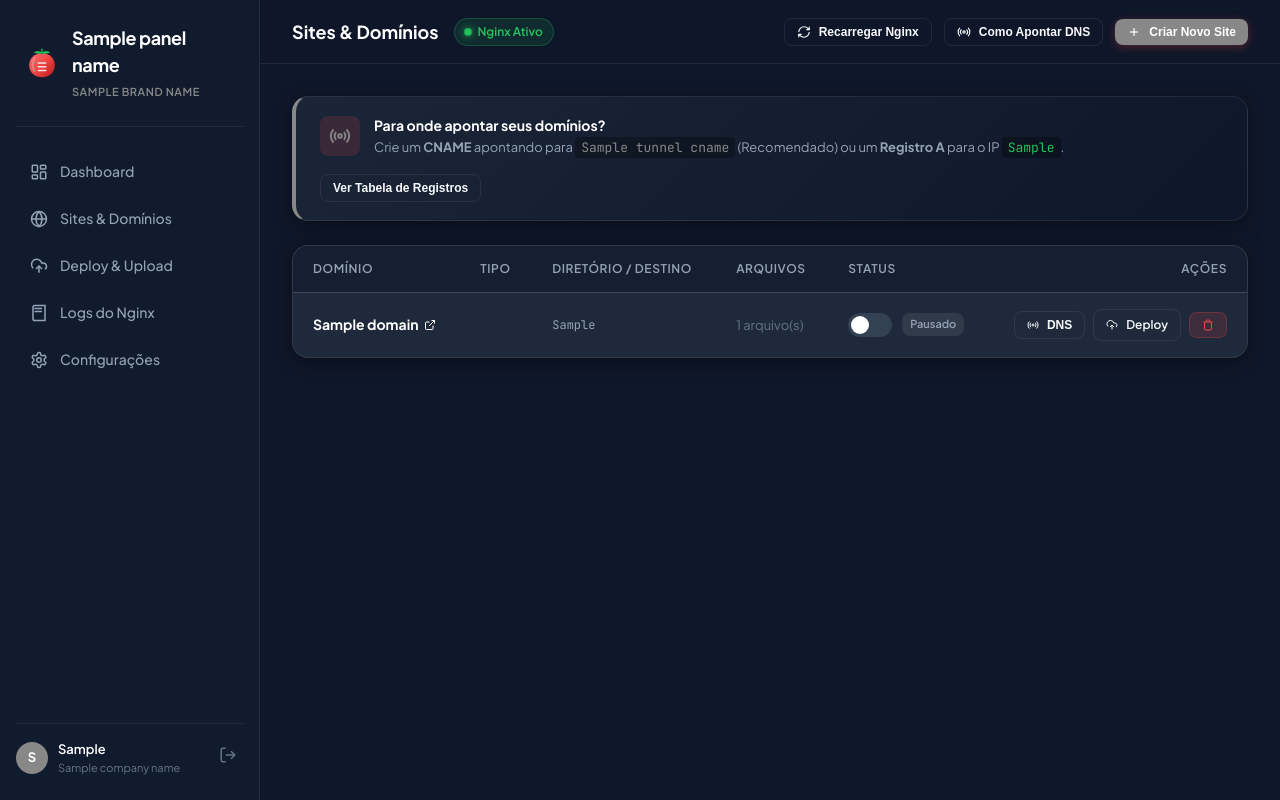
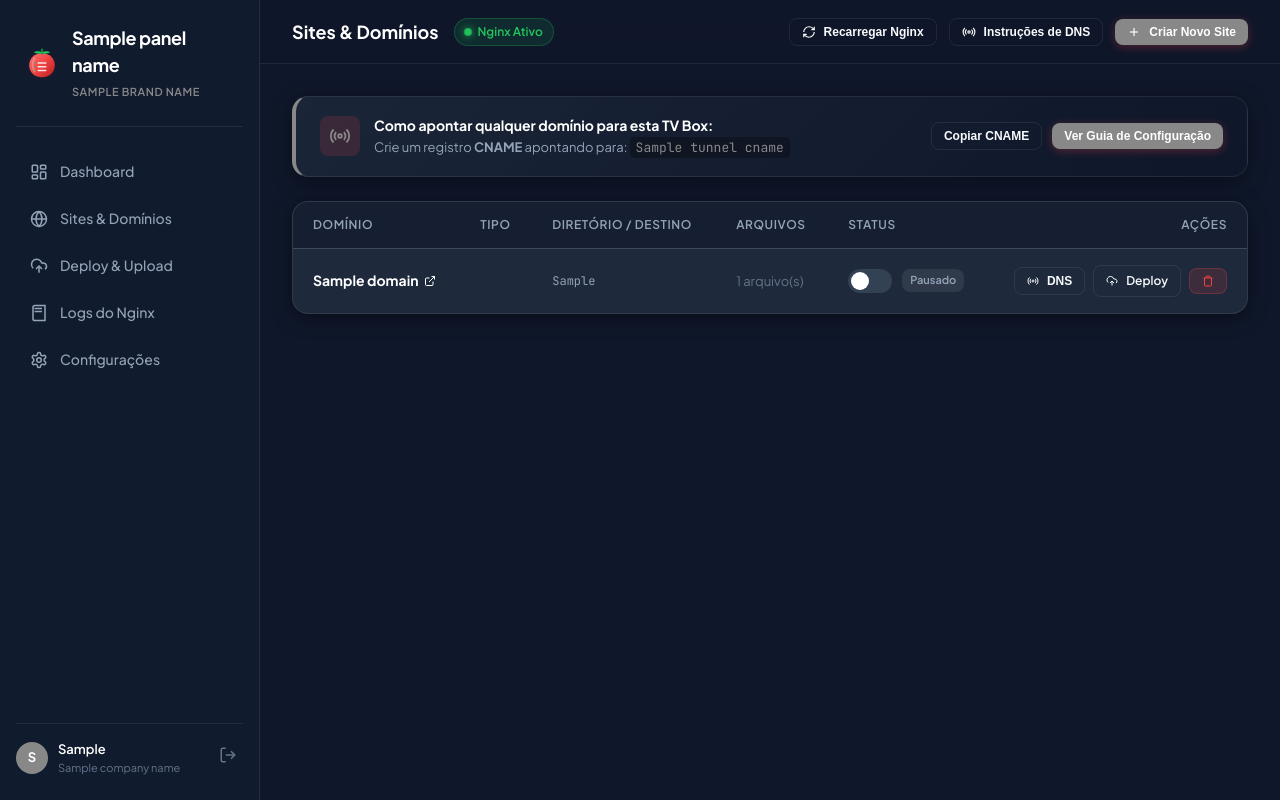
Before and after one commit to rindermaster/tomate-cp, a Python web app: template app/templates/sites.html in a window 1280 px wide. Run offline with Jinja, Linux system fonts and the light colour scheme; the template is opened without the code that fills it: most values are stand-ins (such as "Sample title", 1, 10 or a date in 2020).

Commit message:
fix: remove dynamic residential IP from DNS instructions in favor of pure Cloudflare CNAME

```diff
--- a/app/templates/settings.html
+++ b/app/templates/settings.html
@@ -76,8 +76,8 @@
             </div>
             <div style="display: flex; flex-direction: column; gap: 12px; font-size: 13px;">
                 <div>
-                    <span style="color: var(--color-text-subtle); display: block; font-size: 11px; text-transform: uppercase;">IP Público (Internet)</span>
-                    <strong style="color: var(--color-accent); font-family: var(--font-mono);">{{ public_ip }}</strong>
+                    <span style="color: var(--color-text-subtle); display: block; font-size: 11px; text-transform: uppercase;">Túnel de Conexão</span>
+                    <span class="badge badge-success">Cloudflare Tunnel Ativo</span>
                 </div>
                 <div>
                     <span style="color: var(--color-text-subtle); display: block; font-size: 11px; text-transform: uppercase;">IP Local (Rede Interna)</span>
--- a/app/templates/sites.html
+++ b/app/templates/sites.html
@@ -6,7 +6,7 @@
 {% block header_actions %}
 <button class="btn btn-outline btn-sm" onclick="openDnsModal('')" title="Instruções gerais de apontamento DNS">
     <svg width="14" height="14" fill="none" stroke="currentColor" stroke-width="2" viewBox="0 0 24 24"><path d="M4.9 19.1C1 15.2 1 8.8 4.9 4.9"/><path d="M7.8 16.2c-2.3-2.3-2.3-6.1 0-8.5"/><circle cx="12" cy="12" r="2"/><path d="M16.2 7.8c2.3 2.3 2.3 6.1 0 8.5"/><path d="M19.1 4.9C23 8.8 23 15.1 19.1 19"/></svg>
-    Como Apontar DNS
+    Instruções de DNS
 </button>
 <button class="btn btn-primary btn-sm" onclick="openModal('modal-create-site')">
     <svg width="14" height="14" fill="none" stroke="currentColor" stroke-width="2" viewBox="0 0 24 24"><line x1="12" y1="5" x2="12" y2="19"/><line x1="5" y1="12" x2="19" y2="12"/></svg>
@@ -15,7 +15,7 @@
 {% endblock %}
 
 {% block content %}
-<!-- DNS Quick Banner -->
+<!-- DNS Quick Banner (100% Cloudflare Tunnel - No Residential IP) -->
 <div class="bento-card" style="margin-bottom: 24px; padding: 18px 24px; background: linear-gradient(135deg, rgba(30, 41, 59, 0.8), rgba(15, 23, 42, 0.9)); border-left: 4px solid var(--color-primary);">
     <div style="display: flex; align-items: center; justify-content: space-between; flex-wrap: wrap; gap: 16px;">
         <div style="display: flex; align-items: center; gap: 14px;">
@@ -23,15 +23,20 @@
                 <svg width="22" height="22" fill="none" stroke="currentColor" stroke-width="2" viewBox="0 0 24 24"><path d="M4.9 19.1C1 15.2 1 8.8 4.9 4.9"/><path d="M7.8 16.2c-2.3-2.3-2.3-6.1 0-8.5"/><circle cx="12" cy="12" r="2"/><path d="M16.2 7.8c2.3 2.3 2.3 6.1 0 8.5"/><path d="M19.1 4.9C23 8.8 23 15.1 19.1 19"/></svg>
             </div>
             <div>
-                <h4 style="font-size: 14px; font-weight: 700; color: #FFFFFF; margin-bottom: 2px;">Para onde apontar seus domínios?</h4>
+                <h4 style="font-size: 14px; font-weight: 700; color: #FFFFFF; margin-bottom: 2px;">Como apontar qualquer domínio para esta TV Box:</h4>
                 <p style="font-size: 13px; color: var(--color-text-muted);">
-                    Crie um <strong>CNAME</strong> apontando para <code style="color: var(--color-primary); background: rgba(0,0,0,0.3); padding: 2px 6px; border-radius: 4px; font-family: var(--font-mono);">{{ tunnel_cname }}</code> (Recomendado) ou um <strong>Registro A</strong> para o IP <code style="color: var(--color-accent); background: rgba(0,0,0,0.3); padding: 2px 6px; border-radius: 4px; font-family: var(--font-mono);">{{ public_ip }}</code>.
+                    Crie um registro <strong>CNAME</strong> apontando para: <code style="color: var(--color-primary); background: rgba(0,0,0,0.3); padding: 2px 6px; border-radius: 4px; font-family: var(--font-mono);">{{ tunnel_cname }}</code>
                 </p>
             </div>
         </div>
-        <button class="btn btn-outline btn-sm" onclick="openDnsModal('')">
-            Ver Tabela de Registros
-        </button>
+        <div style="display: flex; align-items: center; gap: 10px;">
+            <button class="btn btn-outline btn-sm" onclick="copyText('{{ tunnel_cname }}', 'CNAME copiado para a área de transferência!')">
+                Copiar CNAME
+            </button>
+            <button class="btn btn-primary btn-sm" onclick="openDnsModal('')">
+                Ver Guia de Configuração
+            </button>
+        </div>
     </div>
 </div>
 
@@ -120,7 +125,7 @@
     </table>
 </div>
 
-<!-- Modal: Instruções de DNS -->
+<!-- Modal: Instruções de DNS (Cloudflare Tunnel CNAME) -->
 <div id="modal-dns" class="modal-overlay">
     <div class="modal-card" style="max-width: 620px;">
         <div class="modal-header">
@@ -129,23 +134,27 @@
         </div>
         <div class="modal-body">
             <p style="font-size: 13px; color: var(--color-text-muted); margin-bottom: 18px;">
-                Para que o seu domínio responda neste servidor, acesse a zona DNS do seu provedor (Cloudflare, Registro.br, GoDaddy, Hostinger, etc.) e adicione um dos registros abaixo:
+                Para que o seu domínio funcione neste mini servidor, acesse o painel onde você gerencia o DNS (Cloudflare, Registro.br, Hostinger, GoDaddy, etc.) e adicione o seguinte registro <strong>CNAME</strong>:
             </p>
 
-            <!-- Option 1: CNAME -->
-            <div style="background: rgba(15, 23, 42, 0.6); border: 1px solid var(--color-border); border-left: 4px solid var(--color-primary); border-radius: var(--radius-sm); padding: 14px; margin-bottom: 14px;">
-                <div style="display: flex; align-items: center; justify-content: space-between; margin-bottom: 8px;">
-                    <strong style="color: #FFFFFF; font-size: 13px;">Opção 1: Cloudflare Tunnel (Recomendado)</strong>
-                    <span class="badge badge-success">Sem abrir portas + SSL Grátis</span>
+            <!-- CNAME Details Card -->
+            <div style="background: rgba(15, 23, 42, 0.7); border: 1px solid var(--color-border); border-left: 4px solid var(--color-primary); border-radius: var(--radius-sm); padding: 18px; margin-bottom: 16px;">
+                <div style="display: flex; align-items: center; justify-content: space-between; margin-bottom: 12px;">
+                    <div style="display: flex; align-items: center; gap: 8px;">
+                        <span class="badge badge-success">Registro CNAME Seguro</span>
+                        <strong style="color: #FFFFFF; font-size: 13px;">Túnel Cloudflare</strong>
+                    </div>
+                    <span style="font-size: 11px; color: var(--color-text-subtle);">Independe de IP Fixo</span>
                 </div>
-                <div style="display: grid; grid-template-columns: 80px 100px 1fr 60px; gap: 8px; font-size: 12px; align-items: center; font-family: var(--font-mono);">
-                    <div style="color: var(--color-text-subtle);">Tipo:</div>
-                    <div style="color: var(--color-text-subtle);">Nome / Host:</div>
-                    <div style="color: var(--color-text-subtle);">Destino / Valor:</div>
+
+                <div style="display: grid; grid-template-columns: 90px 110px 1fr 65px; gap: 8px; font-size: 12px; align-items: center; font-family: var(--font-mono);">
+                    <div style="color: var(--color-text-subtle); text-transform: uppercase;">Tipo:</div>
+                    <div style="color: var(--color-text-subtle); text-transform: uppercase;">Nome / Host:</div>
+                    <div style="color: var(--color-text-subtle); text-transform: uppercase;">Destino / Valor:</div>
                     <div></div>
 
-                    <div><strong style="color: #FFFFFF;">CNAME</strong></div>
-                    <div id="dns-cname-host">@</div>
+                    <div><strong style="color: #FFFFFF; font-size: 13px;">CNAME</strong></div>
+                    <div id="dns-cname-host" style="color: #FFFFFF; font-weight: 600;">@</div>
                     <div style="color: var(--color-primary); word-break: break-all;" id="dns-cname-val">{{ tunnel_cname }}</div>
                     <div>
                         <button class="btn btn-outline btn-sm" onclick="copyText('{{ tunnel_cname }}', 'CNAME copiado!')" style="padding: 4px 8px; font-size: 11px;">
@@ -155,31 +164,21 @@
                 </div>
             </div>
 
-            <!-- Option 2: Registro A -->
-            <div style="background: rgba(15, 23, 42, 0.6); border: 1px solid var(--color-border); border-left: 4px solid var(--color-accent); border-radius: var(--radius-sm); padding: 14px; margin-bottom: 14px;">
-                <div style="display: flex; align-items: center; justify-content: space-between; margin-bottom: 8px;">
-                    <strong style="color: #FFFFFF; font-size: 13px;">Opção 2: Apontamento Direto por IP Público</strong>
-                    <span class="badge badge-neutral">Requer portas 80/443 abertas</span>
+            <!-- Explanatory Box on Why CNAME is superior for home TV box -->
+            <div style="background: rgba(30, 41, 59, 0.5); border: 1px solid var(--color-border); border-radius: var(--radius-sm); padding: 14px; font-size: 12px; color: var(--color-text-muted); line-height: 1.6; margin-bottom: 16px;">
+                <div style="color: #FFFFFF; font-weight: 700; margin-bottom: 6px; display: flex; align-items: center; gap: 6px;">
+                    <svg width="14" height="14" fill="none" stroke="currentColor" stroke-width="2" viewBox="0 0 24 24" style="color: var(--color-accent);"><circle cx="12" cy="12" r="10"/><polyline points="12 6 12 12 14 14"/></svg>
+                    Por que usar este CNAME em vez de IP?
                 </div>
-                <div style="display: grid; grid-template-columns: 80px 100px 1fr 60px; gap: 8px; font-size: 12px; align-items: center; font-family: var(--font-mono);">
-                    <div style="color: var(--color-text-subtle);">Tipo:</div>
-                    <div style="color: var(--color-text-subtle);">Nome / Host:</div>
-                    <div style="color: var(--color-text-subtle);">Destino / IP:</div>
-                    <div></div>
-
-                    <div><strong style="color: #FFFFFF;">A</strong></div>
-                    <div id="dns-a-host">@</div>
-                    <div style="color: var(--color-accent); word-break: break-all;" id="dns-a-val">{{ public_ip }}</div>
-                    <div>
-                        <button class="btn btn-outline btn-sm" onclick="copyText('{{ public_ip }}', 'IP copiado!')" style="padding: 4px 8px; font-size: 11px;">
-                            Copiar
-                        </button>
-                    </div>
-                </div>
+                <ul style="padding-left: 18px; margin: 0; display: flex; flex-direction: column; gap: 4px;">
+                    <li><strong>Seu IP de internet pode mudar:</strong> Como a TV Box está em rede residencial, o CNAME conecta diretamente pelo túnel da Cloudflare. Se sua internet cair ou o IP mudar, o site <em>não sai do ar</em>.</li>
+                    <li><strong>Sem abrir portas:</strong> Você não precisa mexer no roteador nem configurar DMZ ou liberação de portas 80/443.</li>
+                    <li><strong>SSL Grátis:</strong> A Cloudflare gera e renova o certificado HTTPS automaticamente.</li>
+                </ul>
             </div>
 
             <!-- DNS Real-time verification tool -->
-            <div id="dns-check-section" style="margin-top: 18px; border-top: 1px solid var(--color-border); padding-top: 16px;">
+            <div id="dns-check-section" style="border-top: 1px solid var(--color-border); padding-top: 16px;">
                 <div style="display: flex; align-items: center; justify-content: space-between;">
                     <span style="font-size: 13px; font-weight: 600; color: #FFFFFF;">Testar Resolução de DNS:</span>
                     <button type="button" class="btn btn-outline btn-sm" id="btn-check-dns" onclick="checkDomainDns()">
@@ -235,7 +234,7 @@
                     <div style="display: flex; align-items: flex-start; gap: 8px;">
                         <svg width="16" height="16" fill="none" stroke="currentColor" stroke-width="2" viewBox="0 0 24 24" style="color: var(--color-primary); flex-shrink: 0; margin-top: 2px;"><circle cx="12" cy="12" r="10"/><line x1="12" y1="16" x2="12" y2="12"/><line x1="12" y1="8" x2="12.01" y2="8"/></svg>
                         <span style="font-size: 12px; color: var(--color-text-muted); line-height: 1.5;">
-                            <strong>Lembrete de DNS:</strong> Para este site abrir na internet, basta apontar seu <code>CNAME</code> para <strong style="color: #FFFFFF;">{{ tunnel_cname }}</strong>.
+                            <strong>Apontamento:</strong> Crie um registro <code>CNAME</code> no seu DNS apontando para <strong style="color: #FFFFFF;">{{ tunnel_cname }}</strong>.
                         </span>
                     </div>
                 </div>
@@ -293,7 +292,6 @@ function openDnsModal(domain) {
     currentDnsDomain = domain || "";
     const title = document.getElementById("dns-modal-title");
     const cnameHost = document.getElementById("dns-cname-host");
-    const aHost = document.getElementById("dns-a-host");
     const checkSection = document.getElementById("dns-check-section");
     const resultBox = document.getElementById("dns-check-result");
 
@@ -303,17 +301,14 @@ function openDnsModal(domain) {
     }
 
     if (domain) {
-        title.innerText = `Apontamento de DNS para: ${domain}`;
+        title.innerText = `Apontamento de DNS: ${domain}`;
         const parts = domain.split(".");
-        // If it's a subdomain like demo.zipdigital.site, show 'demo' as host
         const hostName = parts.length > 2 ? parts[0] : "@";
         cnameHost.innerText = hostName;
-        aHost.innerText = hostName;
         if (checkSection) checkSection.style.display = "block";
     } else {
-        title.innerText = "Instruções Globais de DNS";
+        title.innerText = "Como Apontar seus Domínios";
         cnameHost.innerText = "@ (ou subdomínio)";
-        aHost.innerText = "@ (ou subdomínio)";
         if (checkSection) checkSection.style.display = "none";
     }
 
@@ -338,13 +333,10 @@ async function checkDomainDns() {
         if (data.success) {
             if (data.is_cloudflare) {
                 resultBox.className = "alert alert-success";
-                resultBox.innerHTML = `✅ <strong>Perfeito!</strong> O domínio <code>${data.domain}</code> já está apontando via Cloudflare (IPs: ${data.ips.join(', ')}).`;
-            } else if (data.is_direct) {
-                resultBox.className = "alert alert-success";
-                resultBox.innerHTML = `✅ <strong>Conectado!</strong> O domínio <code>${data.domain}</code> está apontando diretamente para o IP do seu servidor (${data.ips.join(', ')}).`;
+                resultBox.innerHTML = `✅ <strong>Perfeito!</strong> O domínio <code>${data.domain}</code> já está apontado com sucesso para o túnel da Cloudflare.`;
             } else {
                 resultBox.className = "alert alert-warning";
-                resultBox.innerHTML = `⚠️ <strong>Em propagação:</strong> O domínio responde nos IPs: <code>${data.ips.join(', ')}</code>. Se você acabou de alterar, aguarde alguns minutos pela propagação.`;
+                resultBox.innerHTML = `⚠️ <strong>Em propagação ou incorreto:</strong> O domínio responde nos IPs: <code>${data.ips.join(', ')}</code>. Se você acabou de criar o CNAME, aguarde alguns minutos para propagar.`;
             }
         } else {
             resultBox.className = "alert alert-danger";
```
